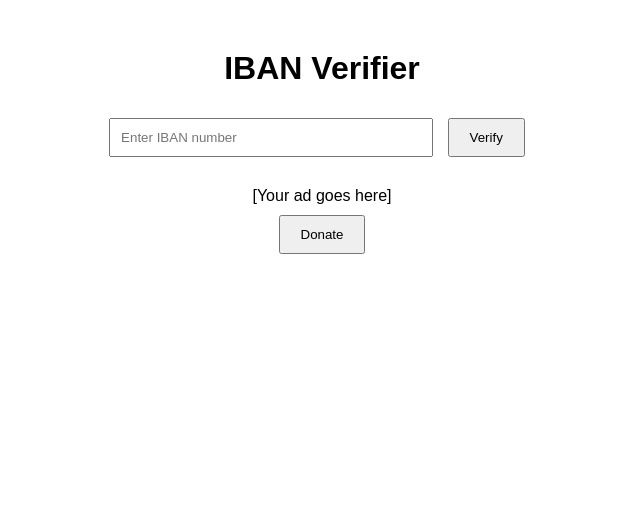
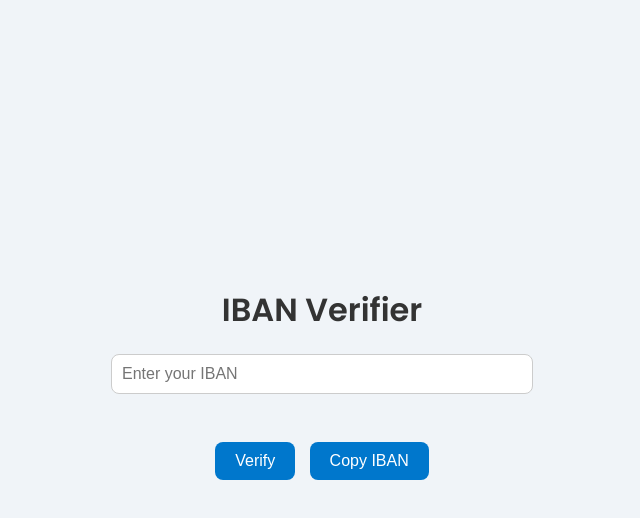
Before and after one commit to KevinSammut95/iban-verifier, a plain HTML site: page index.html in a window 1280 px wide. Shown: the whole page, without its empty margins (318-958 px from the left). Drawn offline with Linux system fonts and the light colour scheme.

Commit message:
Add files via upload

```diff
--- a/index.html
+++ b/index.html
@@ -2,25 +2,25 @@
 <html lang="en">
 <head>
   <meta charset="UTF-8">
-  <meta name="viewport" content="width=device-width, initial-scale=1.0">
+  <meta name="viewport" content="width=device-width, initial-scale=1">
   <title>IBAN Verifier</title>
+  <link href="https://fonts.googleapis.com/css2?family=Poppins:wght@400;600&display=swap" rel="stylesheet">
   <link rel="stylesheet" href="style.css">
 </head>
+<body>
 
-<body>
   <h1>IBAN Verifier</h1>
-  <input type="text" id="ibanInput" placeholder="Enter IBAN number">
-  <button onclick="verifyIBAN()">Verify</button>
+
+  <input type="text" id="ibanInput" placeholder="Enter your IBAN">
+  <p id="countryName"></p>
+
+  <div>
+    <button onclick="verifyIBAN()">Verify</button>
+    <button onclick="copyIBAN()">Copy IBAN</button>
+  </div>
+
+  <p id="copyMessage">Copied!</p>
   <p id="result"></p>
-
-
-<p id="countryName"></p>
-
-  <!-- Placeholder for ads -->
-  <div id="ads">[Your ad goes here]</div>
-
-  <!-- Donation Button -->
-  <button onclick="alert('Donation feature coming soon!')">Donate</button>
 
   <script src="script.js"></script>
 </body>
--- a/script.js
+++ b/script.js
@@ -62,3 +62,17 @@ document.getElementById("ibanInput").addEventListener('input', function() {
     countryNameElement.textContent = '';
   }
 });
+function copyIBAN() {
+  const ibanInput = document.getElementById("ibanInput");
+  const copyMessage = document.getElementById("copyMessage");
+
+  ibanInput.select();
+  ibanInput.setSelectionRange(0, 99999);
+  document.execCommand("copy");
+
+  copyMessage.classList.add('show');
+
+  setTimeout(() => {
+    copyMessage.classList.remove('show');
+  }, 2000);
+}
--- a/style.css
+++ b/style.css
@@ -1,21 +1,71 @@
+/* Use a clean font from Google Fonts */
 body {
-  font-family: Arial, sans-serif;
-  text-align: center;
-  margin-top: 50px;
+  font-family: 'Poppins', sans-serif;
+  background-color: #f0f4f8;
+  display: flex;
+  flex-direction: column;
+  align-items: center;
+  justify-content: center;
+  min-height: 100vh;
+  margin: 0;
+  padding: 20px;
 }
 
-input {
+h1 {
+  color: #333;
+  margin-bottom: 20px;
+}
+
+input[type="text"] {
   padding: 10px;
-  width: 300px;
+  width: 100%;
+  max-width: 400px;
+  font-size: 16px;
+  border: 1px solid #ccc;
+  border-radius: 8px;
+  margin-bottom: 15px;
 }
 
 button {
   padding: 10px 20px;
-  margin: 10px;
+  margin: 5px;
+  background-color: #0077cc;
+  color: white;
+  border: none;
+  border-radius: 8px;
   cursor: pointer;
+  font-size: 16px;
+  transition: background-color 0.3s ease;
+}
+
+button:hover {
+  background-color: #005fa3;
 }
 
 #result {
   margin-top: 20px;
   font-weight: bold;
 }
+
+#countryName {
+  margin-top: 10px;
+  font-size: 18px;
+}
+
+#copyMessage {
+  opacity: 0;
+  transition: opacity 0.5s;
+  color: green;
+  font-weight: 600;
+  font-size: 18px; /* make it a little bigger */
+  margin-top: 10px;
+  visibility: hidden;
+  display: flex;
+  align-items: center;
+  gap: 5px; /* space between icon and text */
+}
+
+#copyMessage.show {
+  opacity: 1;
+  visibility: visible;
+}
```
